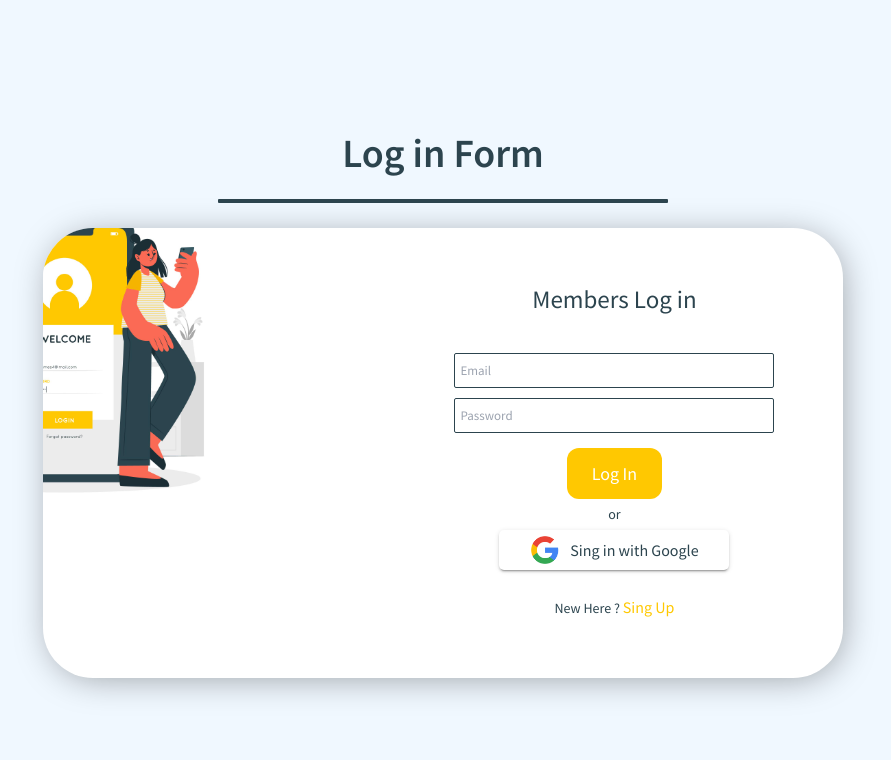
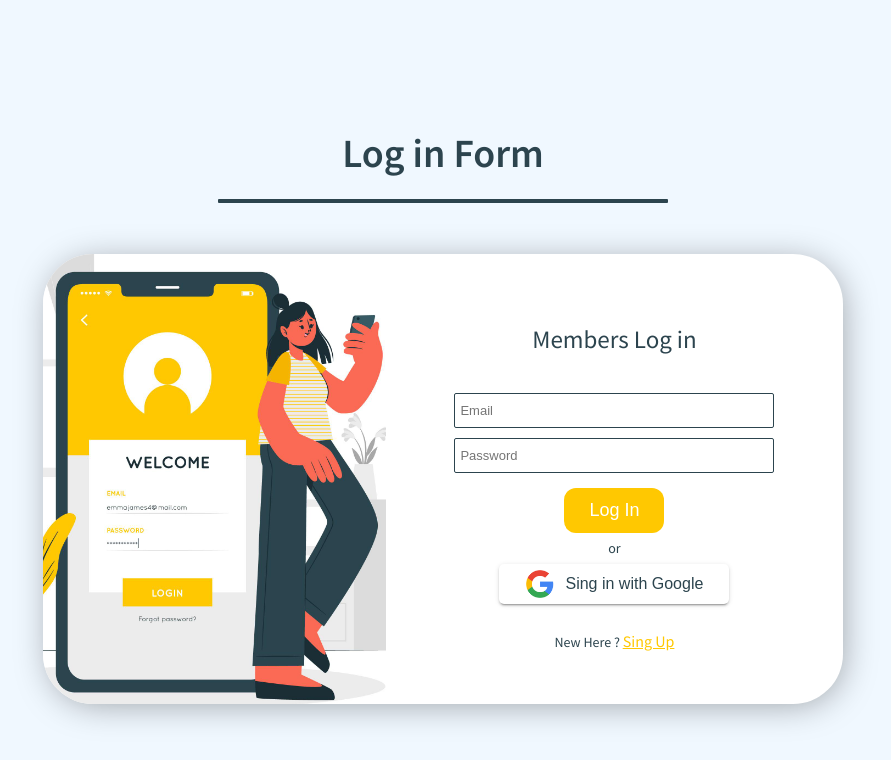
Before and after one commit to siriknikita/Personal-Finance-Tracker-Client, a React (Create React App) app: page /login in a window 1280 px wide. Shown: the top 760 px of the page, without its empty margins (197-1088 px from the left). Built offline with nearby package versions, Linux system fonts and the light colour scheme.

Commit message:
Remove Tailwind CSS

```diff
--- a/package.json
+++ b/package.json
@@ -44,8 +44,5 @@
             "last 1 firefox version",
             "last 1 safari version"
         ]
-  },
-  "devDependencies": {
-    "tailwindcss": "^3.4.3"
     }
 }
--- a/src/index.css
+++ b/src/index.css
@@ -9,10 +9,6 @@ body,
     height: 100vh;
     font-family: "Source Sans Pro", sans-serif;
 }
-
-@tailwind base;
-@tailwind components;
-@tailwind utilities;
 
 .app {
     display: flex;
--- a/tailwind.config.js
+++ /dev/null
@@ -1,8 +0,0 @@
-/** @type {import('tailwindcss').Config} */
-module.exports = {
-    content: ["./src/**/*.{js,jsx,ts,tsx}"],
-    theme: {
-        extend: {},
-    },
-    plugins: [],
-};
```
Also changed, not shown: 1 other file (tests, documents, lock files or other folders). Lines whose indentation alone changed are shown as unchanged.
